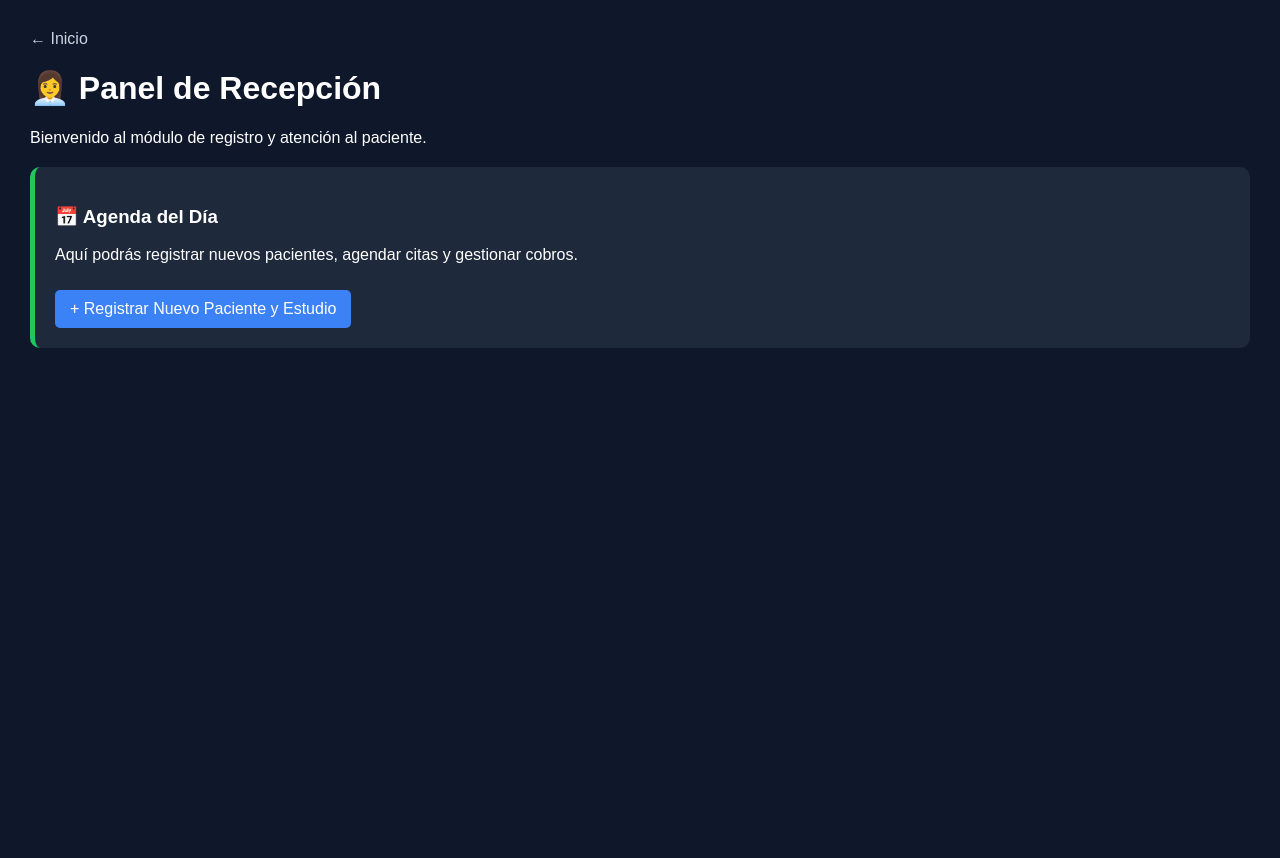
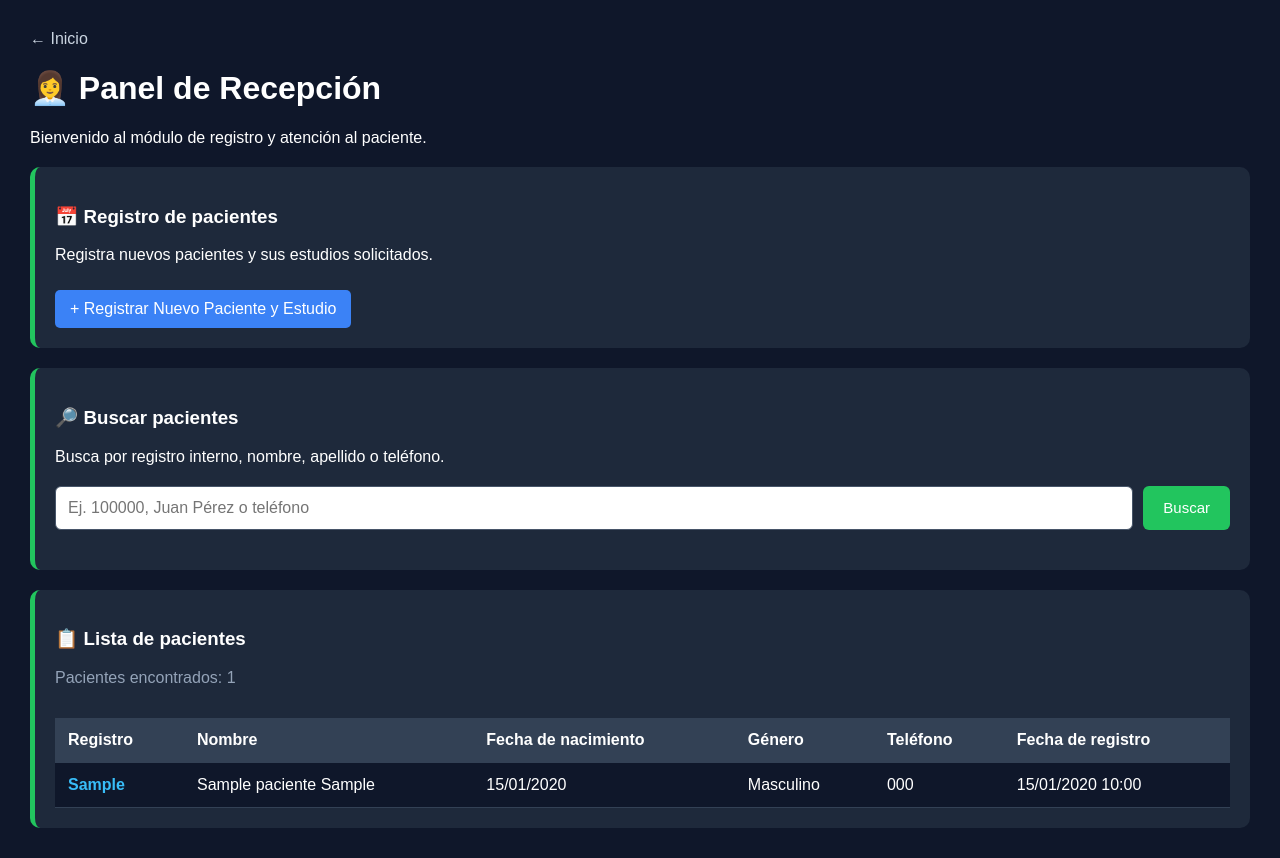
Before and after one commit to eduardobadillorojas-beep/LoretoLabsMed, a Django app: page /recepcion/ in a window 1280 px wide. Before the commit the page ends 348 px from the top, so only its background shows below. Run offline with Django 5.2, Linux system fonts and the light colour scheme; a user stored in the database is signed in; tables that the repository leaves empty hold one stand-in row (values such as "Sample post").

Commit message:
Agregar buscador y lista de pacientes en recepcion

```diff
--- a/core/templates/core/panel_recepcion.html
+++ b/core/templates/core/panel_recepcion.html
@@ -1,23 +1,281 @@
 <!DOCTYPE html>
 <html lang="es">
 <head>
-    <meta charset="UTF-8"><title>Panel Recepción - Loreto Labs Med</title>
+    <meta charset="UTF-8">
+
+    <meta
+        name="viewport"
+        content="width=device-width, initial-scale=1.0"
+    >
+
+    <title>Panel Recepción - Loreto Labs Med</title>
+
     <style>
-        body { margin: 0; font-family: Arial, sans-serif; background: #0F172A; color: white; padding: 30px; }
-        .card { background: #1E293B; padding: 20px; border-radius: 10px; border-left: 5px solid #22C55E; margin-top: 20px; }
-        a { color: #CBD5E1; text-decoration: none; }
+        * {
+            box-sizing: border-box;
+        }
+
+        body {
+            margin: 0;
+            font-family: Arial, sans-serif;
+            background: #0F172A;
+            color: white;
+            padding: 30px;
+        }
+
+        a {
+            color: #CBD5E1;
+            text-decoration: none;
+        }
+
+        .card {
+            background: #1E293B;
+            padding: 20px;
+            border-radius: 10px;
+            border-left: 5px solid #22C55E;
+            margin-top: 20px;
+        }
+
+        .btn-principal {
+            display: inline-block;
+            background: #3B82F6;
+            color: white;
+            padding: 10px 15px;
+            border-radius: 5px;
+            margin-top: 10px;
+            text-decoration: none;
+        }
+
+        .btn-principal:hover {
+            background: #2563EB;
+        }
+
+        .buscador {
+            display: flex;
+            gap: 10px;
+            margin-top: 20px;
+            margin-bottom: 20px;
+        }
+
+        .buscador input {
+            flex: 1;
+            padding: 12px;
+            border: 1px solid #475569;
+            border-radius: 6px;
+            font-size: 16px;
+        }
+
+        .buscador button {
+            background: #22C55E;
+            color: white;
+            border: none;
+            border-radius: 6px;
+            padding: 12px 20px;
+            cursor: pointer;
+            font-size: 15px;
+        }
+
+        .buscador button:hover {
+            background: #16A34A;
+        }
+
+        .btn-limpiar {
+            display: inline-flex;
+            align-items: center;
+            background: #64748B;
+            color: white;
+            padding: 12px 18px;
+            border-radius: 6px;
+        }
+
+        .tabla-contenedor {
+            overflow-x: auto;
+        }
+
+        table {
+            width: 100%;
+            border-collapse: collapse;
+            margin-top: 15px;
+            background: #0F172A;
+        }
+
+        th,
+        td {
+            padding: 13px;
+            border-bottom: 1px solid #334155;
+            text-align: left;
+        }
+
+        th {
+            background: #334155;
+            color: white;
+        }
+
+        tr:hover {
+            background: #1E293B;
+        }
+
+        .registro {
+            font-weight: bold;
+            color: #38BDF8;
+        }
+
+        .sin-resultados {
+            background: #0F172A;
+            border: 1px solid #334155;
+            border-radius: 6px;
+            padding: 20px;
+            text-align: center;
+            color: #CBD5E1;
+        }
+
+        .contador {
+            color: #94A3B8;
+            margin-top: 5px;
+        }
+
+        @media (max-width: 700px) {
+            body {
+                padding: 15px;
+            }
+
+            .buscador {
+                flex-direction: column;
+            }
+
+            .buscador button,
+            .btn-limpiar {
+                width: 100%;
+                justify-content: center;
+            }
+        }
     </style>
 </head>
+
 <body>
+
     <a href="/">← Inicio</a>
+
     <h1>👩‍💼 Panel de Recepción</h1>
-    <p>Bienvenido al módulo de registro y atención al paciente.</p>
+
+    <p>
+        Bienvenido al módulo de registro y atención al paciente.
+    </p>
+
     <div class="card">
-    <h3>📅 Agenda del Día</h3>
-    <p>Aquí podrás registrar nuevos pacientes, agendar citas y gestionar cobros.</p>
+        <h3>📅 Registro de pacientes</h3>
 
-    <!-- Pega el botón aquí abajo -->
-    <a href="{% url 'registrar_recepcion' %}" style="display: inline-block; background: #3b82f6; color: white; padding: 10px 15px; border-radius: 5px; margin-top: 10px; text-decoration: none;">+ Registrar Nuevo Paciente y Estudio</a>
-</div>
+        <p>
+            Registra nuevos pacientes y sus estudios solicitados.
+        </p>
+
+        <a
+            href="{% url 'registrar_recepcion' %}"
+            class="btn-principal"
+        >
+            + Registrar Nuevo Paciente y Estudio
+        </a>
+    </div>
+
+    <div class="card">
+        <h3>🔎 Buscar pacientes</h3>
+
+        <p>
+            Busca por registro interno, nombre, apellido o teléfono.
+        </p>
+
+        <form method="get" class="buscador">
+            <input
+                type="text"
+                name="buscar"
+                value="{{ busqueda }}"
+                placeholder="Ej. 100000, Juan Pérez o teléfono"
+                autocomplete="off"
+            >
+
+            <button type="submit">
+                Buscar
+            </button>
+
+            {% if busqueda %}
+                <a
+                    href="{% url 'panel_recepcion' %}"
+                    class="btn-limpiar"
+                >
+                    Limpiar
+                </a>
+            {% endif %}
+        </form>
+    </div>
+
+    <div class="card">
+        <h3>📋 Lista de pacientes</h3>
+
+        <p class="contador">
+            Pacientes encontrados: {{ pacientes|length }}
+        </p>
+
+        {% if pacientes %}
+
+            <div class="tabla-contenedor">
+                <table>
+                    <thead>
+                        <tr>
+                            <th>Registro</th>
+                            <th>Nombre</th>
+                            <th>Fecha de nacimiento</th>
+                            <th>Género</th>
+                            <th>Teléfono</th>
+                            <th>Fecha de registro</th>
+                        </tr>
+                    </thead>
+
+                    <tbody>
+                        {% for paciente in pacientes %}
+                            <tr>
+                                <td class="registro">
+                                    {{ paciente.identificacion }}
+                                </td>
+
+                                <td>
+                                    {{ paciente.nombre }}
+                                    {{ paciente.apellido }}
+                                </td>
+
+                                <td>
+                                    {{ paciente.fecha_nacimiento|date:"d/m/Y" }}
+                                </td>
+
+                                <td>
+                                    {{ paciente.get_genero_display }}
+                                </td>
+
+                                <td>
+                                    {{ paciente.telefono|default:"Sin teléfono" }}
+                                </td>
+
+                                <td>
+                                    {{ paciente.creado_el|date:"d/m/Y H:i" }}
+                                </td>
+                            </tr>
+                        {% endfor %}
+                    </tbody>
+                </table>
+            </div>
+
+        {% else %}
+
+            <div class="sin-resultados">
+                {% if busqueda %}
+                    No se encontraron pacientes para
+                    “{{ busqueda }}”.
+                {% else %}
+                    Todavía no hay pacientes registrados.
+                {% endif %}
+            </div>
+
+        {% endif %}
+    </div>
+
 </body>
 </html>
--- a/core/views.py
+++ b/core/views.py
@@ -1,10 +1,11 @@
 from django.contrib.auth import authenticate, login, logout
 from django.contrib.auth.decorators import login_required
 from django.db import transaction
+from django.db.models import Q
 from django.shortcuts import render, redirect
 
 from .forms import PacienteForm, EstudioForm
-from .models import Estudio
+from .models import Paciente, Estudio
 
 
 def inicio(request):
@@ -75,7 +76,28 @@ def panel_radiologo(request):
 
 @login_required
 def panel_recepcion(request):
-    return render(request, 'core/panel_recepcion.html')
+    busqueda = request.GET.get('buscar', '').strip()
+
+    pacientes = Paciente.objects.all().order_by('-creado_el')
+
+    if busqueda:
+        pacientes = pacientes.filter(
+            Q(identificacion__icontains=busqueda) |
+            Q(nombre__icontains=busqueda) |
+            Q(apellido__icontains=busqueda) |
+            Q(telefono__icontains=busqueda)
+        )
+
+    context = {
+        'pacientes': pacientes,
+        'busqueda': busqueda,
+    }
+
+    return render(
+        request,
+        'core/panel_recepcion.html',
+        context
+    )
 
 
 @login_required
```
